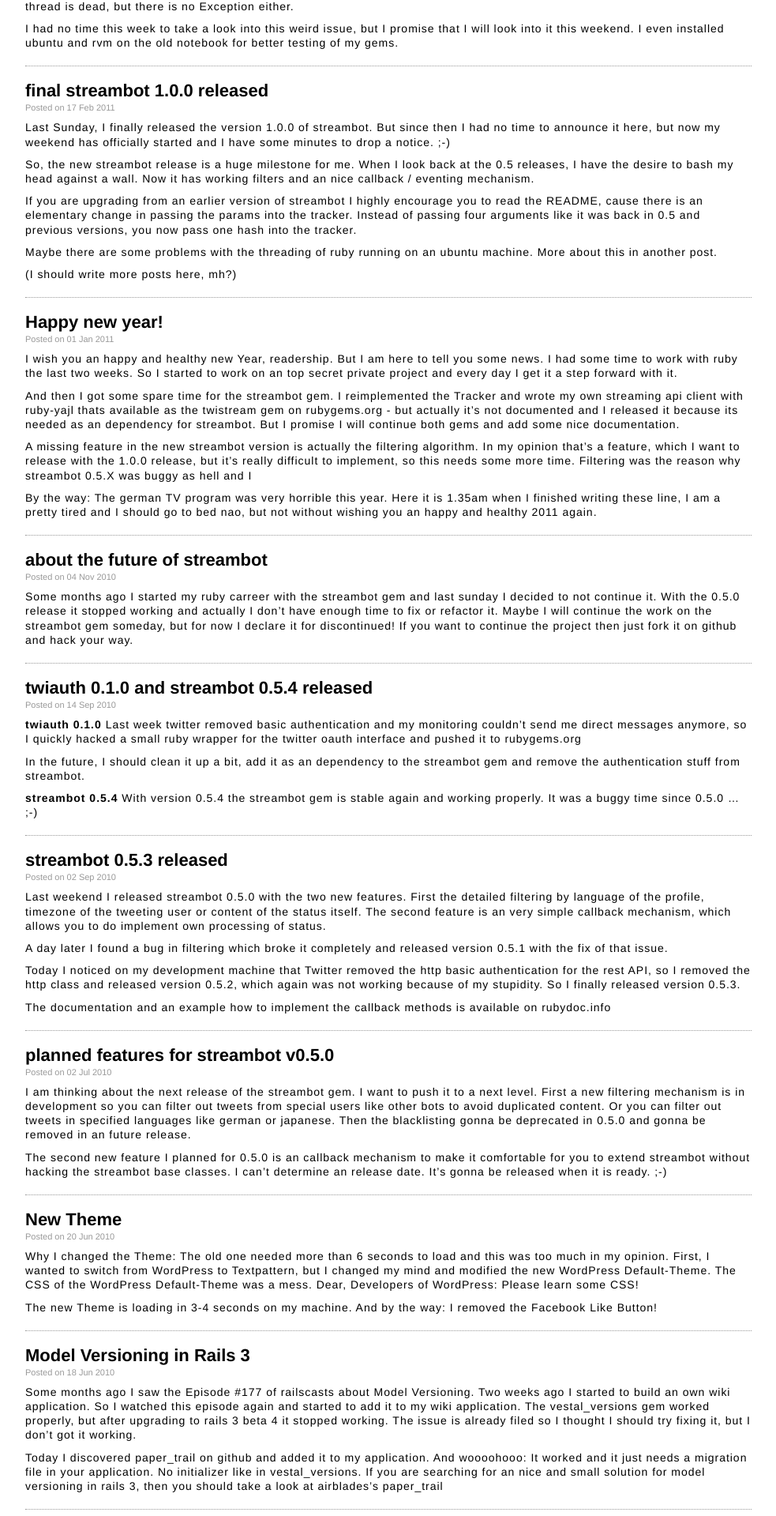
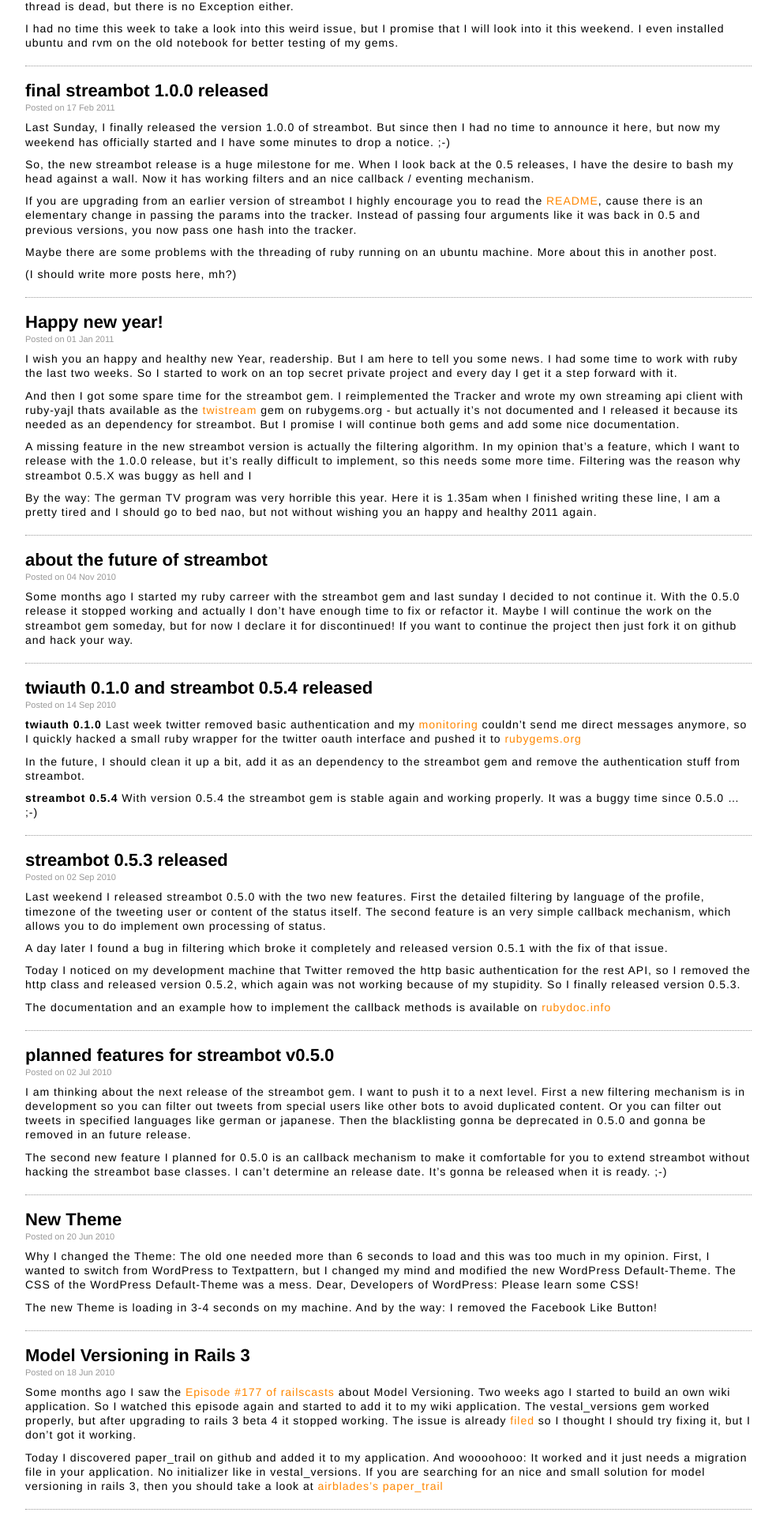
Before and after one commit to gr4y/railstastic_com, a Jekyll site: the page built from index.html, in a window 1280 px wide. Shown: the part 368-2287 px from the top of the page at 79% size, without its empty margins (148-1131 px from the left). Built offline with Jekyll 4.4.1, drawn with Linux system fonts in a browser that asks for light colours; Markdown is read by kramdown in place of the engine named in the settings.

Commit message:
fixed css

```diff
--- a/assets/css/master.css
+++ b/assets/css/master.css
@@ -54,6 +54,14 @@
 #content {
 	margin: 20px 0;
 	padding: 10px 20px;
+}
+
+#content .post .text a {
+	color: #FF8700;
+}
+
+#content .post .text a:hover {
+	color: #333;
 }
 
 #content .post {
```
